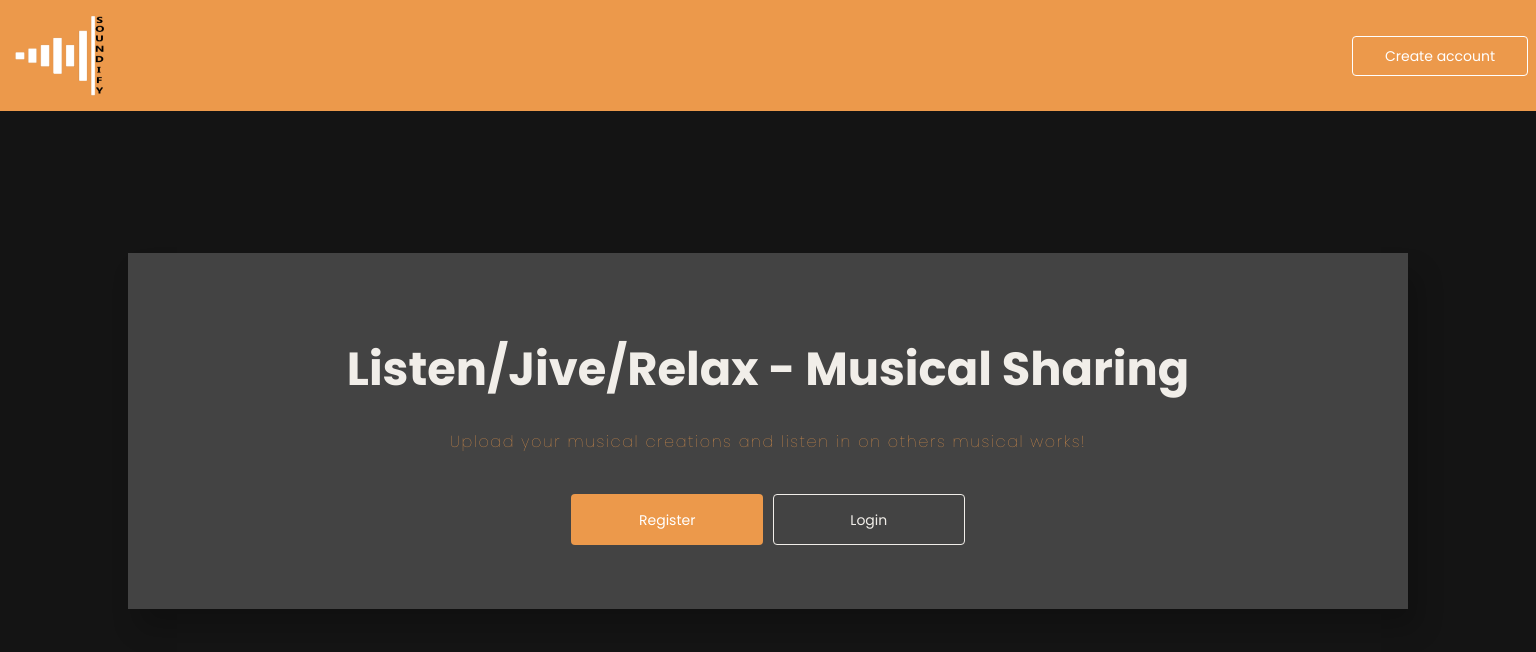
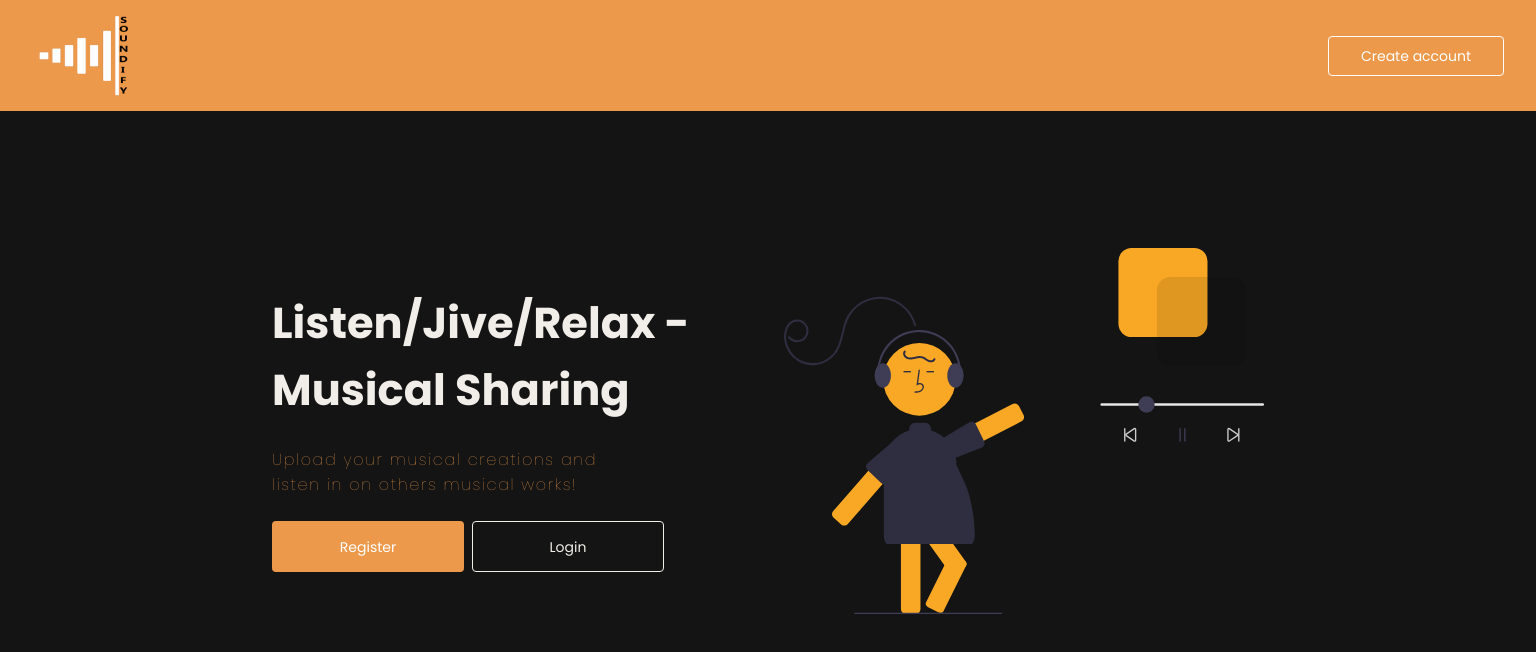
Before and after one commit to lewisemarcus/Soundify, a React (Create React App) app in the folder client/: page / in a window 1536 px wide. Shown: the top 652 px of the page. Built offline with nearby package versions, Linux system fonts and the light colour scheme.

Commit message:
added picture to landing page and updated styling for other pages

```diff
--- a/client/src/components/styles/Hero.css
+++ b/client/src/components/styles/Hero.css
@@ -1,6 +1,5 @@
 .hero-container {
   font-family: var(--main-font);
-  margin: 0 auto;
   width: 20rem;
   padding: 3rem 0 0;
   color: var(--light);
@@ -8,14 +7,12 @@
   flex-direction: column;
   align-items: center;
   justify-content: center;
-  background: rgba(255, 255, 255, 0.2);
-  box-shadow: 10px 20px 25px rgba(0, 0, 0, 0.2);
 }
 
 .hero-container h1 {
   font-weight: var(--poppins-bold);
   color: var(--light);
-  font-size: 1.5rem;
+  font-size: 1.7rem;
   text-align: center;
 }
 
@@ -78,21 +75,19 @@
 @media screen and (min-width: 1400px) {
   .hero-container {
     font-family: var(--main-font);
-    margin: 0 auto;
-    width: 80rem;
-    padding: 5rem 0 0;
+    width: 30rem;
     color: var(--light);
     display: flex;
     flex-direction: column;
-    align-items: center;
-    justify-content: center;
-    background: rgba(255, 255, 255, 0.2);
-    box-shadow: 10px 20px 25px rgba(0, 0, 0, 0.2);
+    align-items: flex-start;
+    justify-content: flex-start;
   }
   .hero-container h1 {
     font-weight: var(--poppins-bold);
     color: var(--light);
-    font-size: 2.9rem;
+    font-size: 2.7rem;
+    text-align: left;
+    width: 30rem;
   }
 
   .hero-container p {
@@ -100,15 +95,19 @@
     letter-spacing: 0.1rem;
     font-size: 1rem;
     color: var(--orange);
+    text-align: left;
+    padding: 0;
+    width: 23rem;
   }
 
   .hero-button-wrapper {
+    padding: 0;
+    text-align: left;
     width: 40rem;
-    padding: 1rem;
     display: flex;
     flex-direction: row;
-    justify-content: center;
-    align-items: center;
+    justify-content: flex-start;
+    align-items: flex-start;
     margin-top: 0.5rem;
     margin-bottom: 3rem;
   }
@@ -116,6 +115,6 @@
   .hero-btn {
     width: 12rem;
     height: 3.2rem;
-    margin: 0 0.3rem;
+    margin: 0 0.5rem 0 0;
   }
 }
--- a/client/src/components/styles/Navbar.css
+++ b/client/src/components/styles/Navbar.css
@@ -4,7 +4,7 @@ nav {
   align-items: center;
   background-color: #ec994b;
   color: #fff;
-  padding: 0.5rem;
+  padding: 0.5rem 2rem;
 }
 
 .logo img {
--- a/client/src/pages/LandingPage.js
+++ b/client/src/pages/LandingPage.js
@@ -1,8 +1,10 @@
-import React, { useContext } from "react"
-import "./styles/LandingPage.css"
-import { Hero } from "../components"
-import Dashboard from "../components/Dashboard/Dashboard"
-import { AuthContext } from "../context/authContext"
+import React, { useContext } from "react";
+import "./styles/LandingPage.css";
+import { Hero } from "../components";
+import Dashboard from "../components/Dashboard/Dashboard";
+import { AuthContext } from "../context/authContext";
+import landingPageImg from "../assets/landingPage.svg";
+// import landingPageImg from "../assets/landingPage2.svg";
 
 const LandingPage = ({
   setDashSearchResults,
@@ -22,7 +24,7 @@ const LandingPage = ({
   currentEvent,
   setCurrent,
 }) => {
-    const { user } = useContext(AuthContext)
+  const { user } = useContext(AuthContext);
 
   return (
     <>
@@ -50,10 +52,13 @@ const LandingPage = ({
       ) : (
         <div className="landing-page-wrapper">
           <Hero />
+          <div className="landing-img-container">
+            <img src={landingPageImg} alt="Landing Page Image" />
+          </div>
         </div>
       )}
     </>
-    )
-}
+  );
+};
 
-export default LandingPage
+export default LandingPage;
--- a/client/src/pages/styles/LandingPage.css
+++ b/client/src/pages/styles/LandingPage.css
@@ -6,7 +6,21 @@
   justify-content: center;
 }
 
+.landing-page-wrapper img {
+  display: none;
+}
+
 .user-name {
   color: var(--light);
   margin-left: 10px;
 }
+
+@media screen and (min-width: 1400px) {
+  .landing-img-container {
+    margin-left: 2rem;
+  }
+  .landing-page-wrapper img {
+    display: flex;
+    width: 30rem;
+  }
+}
```
Also changed, not shown: client/src/assets/landingPage.svg (added), client/src/assets/landingPage2.svg (added). Lines whose indentation alone changed are shown as unchanged.
